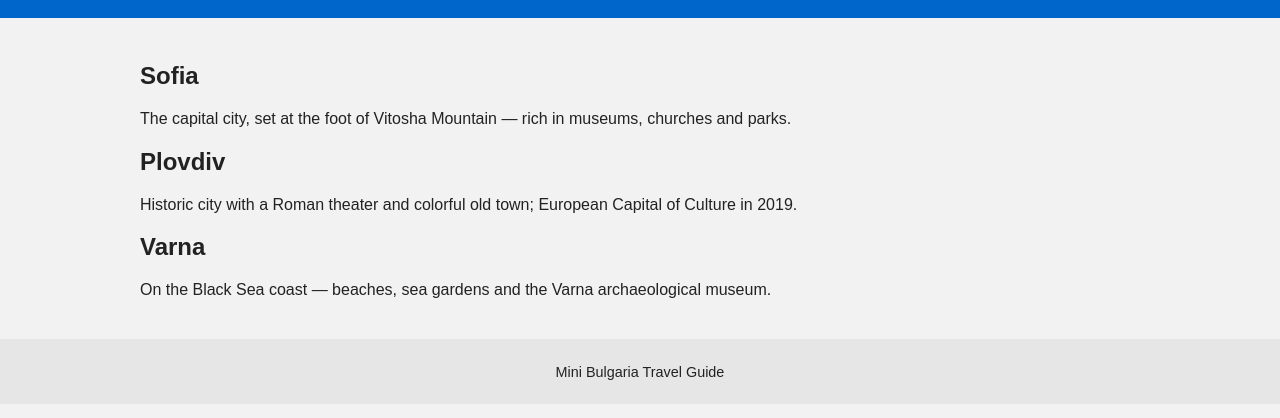
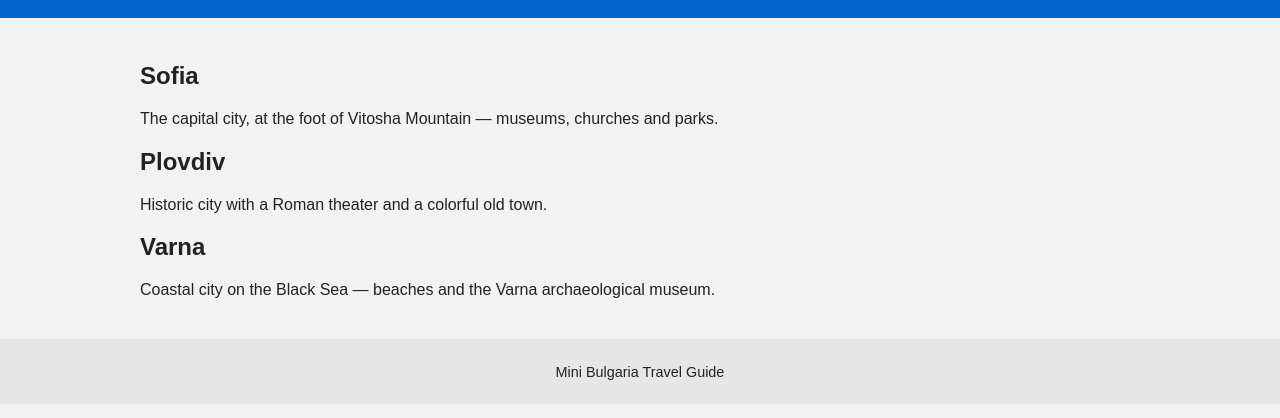
Before and after one commit to vikihs2/GitExam, a plain HTML site: page cities.html in a window 1280 px wide. Shown: the part 120-538 px from the top of the page. Drawn offline with Linux system fonts and the light colour scheme.

Commit message:
Fix typos and improve text content across pages

```diff
--- a/cities.html
+++ b/cities.html
@@ -19,17 +19,17 @@
 <main>
     <article>
         <h2>Sofia</h2>
-        <p>The capital city, set at the foot of Vitosha Mountain — rich in museums, churches and parks.</p>
+        <p>The capital city, at the foot of Vitosha Mountain — museums, churches and parks.</p>
     </article>
 
     <article>
         <h2>Plovdiv</h2>
-        <p>Historic city with a Roman theater and colorful old town; European Capital of Culture in 2019.</p>
+        <p>Historic city with a Roman theater and a colorful old town.</p>
     </article>
 
     <article>
         <h2>Varna</h2>
-        <p>On the Black Sea coast — beaches, sea gardens and the Varna archaeological museum.</p>
+        <p>Coastal city on the Black Sea — beaches and the Varna archaeological museum.</p>
     </article>
 </main>
 
```
Also changed, not shown: about.html (+2 -0 lines).
